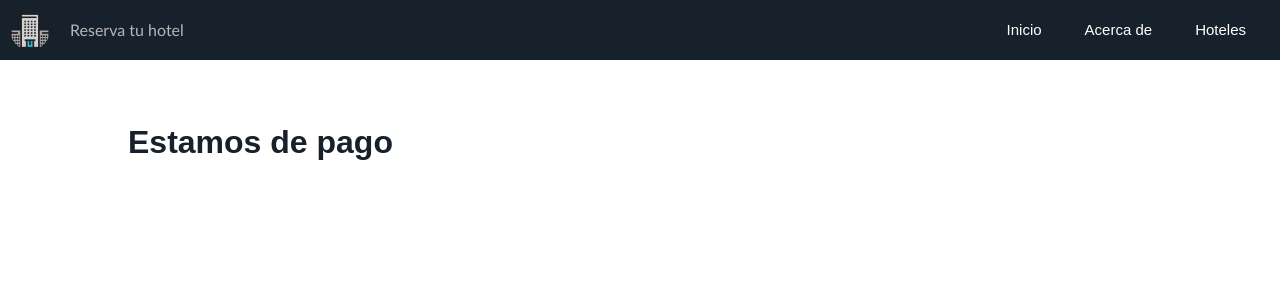
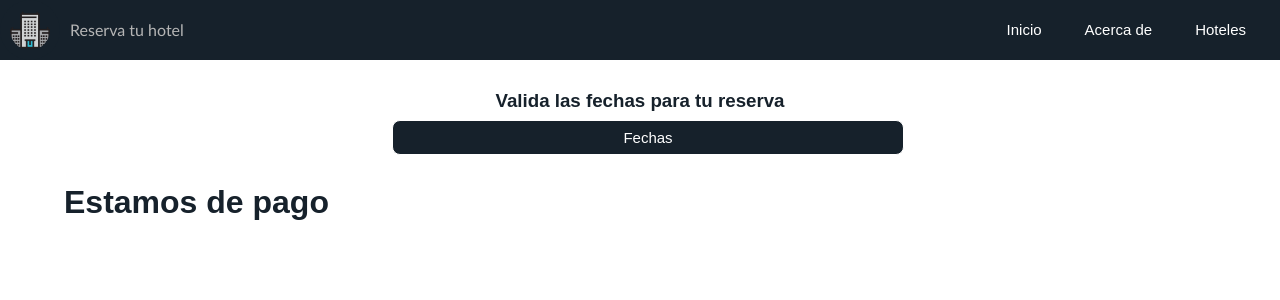
Before and after one commit to jugiros/hotel-reservation-project, a Vue app: page / in a window 1280 px wide. Shown: the top 300 px of the page. Built offline with nearby package versions, Linux system fonts and the light colour scheme.

Commit message:
feat: The component is created to generate the search for the best hotel for the reservation. The modal is added to verify the dates added for the hotel search. Display styles are updated. The .css styles for the modal to be used are added.

```diff
--- a/helpers/functions.ts
+++ b/helpers/functions.ts
@@ -59,7 +59,6 @@ const getBestOffer = (days: Day[], rewardClient: boolean): Hotel => {
     })
   })
 
-  console.log(arrCostHotel);
   return validCostHotelData(arrCostHotel);
 };
 
--- a/src/App.vue
+++ b/src/App.vue
@@ -1,12 +1,13 @@
 <template>
   <basic-layout />
-  <div class="container">
+  <div class="container-app">
     <router-view />
   </div>
 </template>
 
 <style lang="scss">
 @import "./styles/mainStyle";
+@import "./styles/modal.css";
 </style>
 
 <script setup lang="ts">
--- /dev/null
+++ b/src/components/BookHotel.vue
@@ -0,0 +1,81 @@
+<template>
+  <div class="container-book-hotel">
+    <h3>Valida las fechas para tu reserva</h3>
+    <div class="book-hotel grid-container">
+      <button class="btn-date">
+        <label for="btn-modal"> Fechas </label>
+      </button>
+      <input type="checkbox" id="btn-modal" />
+      <div class="container-modal">
+        <div class="content-modal">
+          <h3>Fechas para mi reserva</h3>
+          <hr />
+          <div>
+            <input type="date" />
+            <button class="main-button">Agregar</button>
+          </div>
+          <hr />
+          <ul>
+            <li>
+              20 de enero del 2022<button class="delete-button">
+                <img src="../assets/borrar.png" alt="x" />
+              </button>
+            </li>
+            <li>20 de enero del 2022<button class="delete-button">
+              <img src="../assets/borrar.png" alt="x" />
+            </button></li>
+            <li>20 de enero del 2022<button class="delete-button">
+              <img src="../assets/borrar.png" alt="x" />
+            </button></li>
+            <li>20 de enero del 2022<button class="delete-button">
+              <img src="../assets/borrar.png" alt="x" />
+            </button></li>
+          </ul>
+          <div>
+            <button>Buscar Hotel</button>
+            <button class="warning-button">
+              <label for="btn-modal">Cancelar</label>
+            </button>
+          </div>
+        </div>
+        <label for="btn-modal" class="cerrar-modal"></label>
+      </div>
+    </div>
+  </div>
+</template>
+
+<script setup lang="ts">
+</script>
+
+<style lang="scss" scoped>
+.container-book-hotel {
+  margin: 30px 30% 0px 30%;
+  ul {
+    list-style: none;
+  }
+  h3 {
+    text-align: center;
+    margin-bottom: 0px;
+  }
+  label {
+    cursor: pointer;
+  }
+  .book-hotel {
+    text-align: center;
+    margin-top: 0px;
+  }
+  .btn-date {
+    width: 100%;
+  }
+}
+@media (max-width: 768px) {
+  .container-book-hotel {
+    margin: 30px 20% 0px 20%;
+  }
+}
+@media (max-width: 479px) {
+  .container-book-hotel {
+    margin: 30px 5% 0px 5%;
+  }
+}
+</style>
--- a/src/layouts/BasicLayout.vue
+++ b/src/layouts/BasicLayout.vue
@@ -4,12 +4,14 @@
       <img src="../assets/hotel.png" />
     </router-link>
     <label>Reserva tu hotel</label>
-    <menu-principal />
+    <main-menu />
   </div>
+  <book-hotel/>
 </template>
 
 <script setup>
-import MenuPrincipal from "@/components/MenuPrincipal.vue";
+import MainMenu from "@/components/MainMenu.vue";
+import BookHotel from "@/components/BookHotel.vue";
 </script>
 
 <style scoped lang="scss">
--- a/src/styles/mainStyle.scss
+++ b/src/styles/mainStyle.scss
@@ -2,7 +2,10 @@
 Declaration of variables
  */
 $primary-color: #16212b;
+$primary-color-hover: #273949;
 $secondary-color: #4c9e9e;
+$succes-color: #2f6223;
+$warning-color: orange;
 $text-color: #666;
 $text-color-error: #ee5253;
 $general-typography: "Arial";
@@ -26,13 +29,79 @@ h1 {
   font-family: $general-typography;
 }
 
+h2 {
+  color: $primary-color;
+  font-family: $general-typography;
+}
+
+h3 {
+  color: $primary-color;
+  font-family: $general-typography;
+}
+
 p {
   color: $secondary-color;
   font-family: $general-typography;
 }
 
-.container {
-  margin: 5% 10% 0% 10%;
+input {
+  height: 30px;
+  border: solid 1px;
+  border-radius: 8px;
+  border-color: $primary-color;
+  min-width: 200px;
+  margin: 8px;
+  font-size: 18px;
+  cursor: pointer;
+  &:hover {
+    border-color: $primary-color-hover;
+  }
+}
+
+button {
+  color: white;
+  height: 35px;
+  border: solid 1px;
+  border-radius: 8px;
+  margin: 8px;
+  min-width: 90px;
+  font-size: 15px;
+  cursor: pointer;
+  background-color: $primary-color;
+  &:hover {
+    background-color: $secondary-color;
+    transition: 0.3s ease;
+  }
+}
+
+.main-button {
+  background-color: $succes-color;
+  &:hover {
+    background-color: #458f33;
+    transition: 0.3s ease;
+  }
+}
+
+.warning-button {
+  background-color: $warning-color;
+  &:hover {
+    background-color: #fdb049;
+    transition: 0.3s ease;
+  }
+}
+
+.delete-button {
+  background-color: transparent;
+  &:hover {
+    background-color: transparent;
+  }
+  img {
+    width: 20px;
+  }
+}
+
+.container-app {
+  margin: 0% 5% 0% 5%;
 }
 
 .error-page {
--- /dev/null
+++ b/src/styles/modal.css
@@ -0,0 +1,59 @@
+.container-modal{
+    width: 100%;
+    height: 100vh;
+    position: fixed;
+    top: 0; left: 0;
+    background-color: rgba(144, 148, 150, 0.8);
+    display: none;
+    justify-content: center;
+    align-items: center;
+    z-index: 100;
+}
+
+#btn-modal:checked ~ .container-modal{
+    display: flex;
+}
+.content-modal{
+    width: 100%;
+    max-width: 400px;
+    padding: 20px;
+    background-color: #fff;
+    border-radius: 4px;
+}
+.content-modal h2{
+    margin-bottom: 15px;
+}
+.content-modal p{
+    padding: 15px 0px;
+    border-top: 1px solid #dbdbdb;
+    border-bottom: 1px solid #dbdbdb;
+}
+.content-modal .btn-cerrar{
+    width: 100%;
+    margin-top: 15px;
+    display: flex;
+    justify-content: flex-end;
+}
+.content-modal .btn-cerrar label{
+    padding: 7px 10px;
+    background-color: #5488a3;
+    color: #fff;
+    border-radius: 4px;
+    cursor: pointer;
+    transition: all 300ms ease;
+}
+.content-modal .btn-cerrar label:hover{
+    background-color:#185E83;
+}
+.cerrar-modal{
+    width:100%;
+    height: 100vh;
+    position: absolute;
+    top:0; left: 0;
+    z-index: -1;
+}
+@media screen and (max-width:800px) {
+    .content-modal{
+        width: 90%;
+    }
+}
--- a/src/views/ErrorView404.vue
+++ b/src/views/ErrorView404.vue
@@ -1,14 +1,13 @@
 <template>
   <div class="error-page">
     <h1>Error 404</h1>
-    <img src="../assets/warning.png">
+    <img src="../assets/warning.png" />
     <p>Página no encontrada</p>
     <router-link to="/">Volver al inicio</router-link>
   </div>
 </template>
 
-<script>
-</script>
+<script></script>
 
 <style scoped lang="scss">
 .error-page {
```
Also changed, not shown: src/assets/borrar.png (added), src/components/MainMenu.vue (renamed from src/components/MenuPrincipal.vue).
